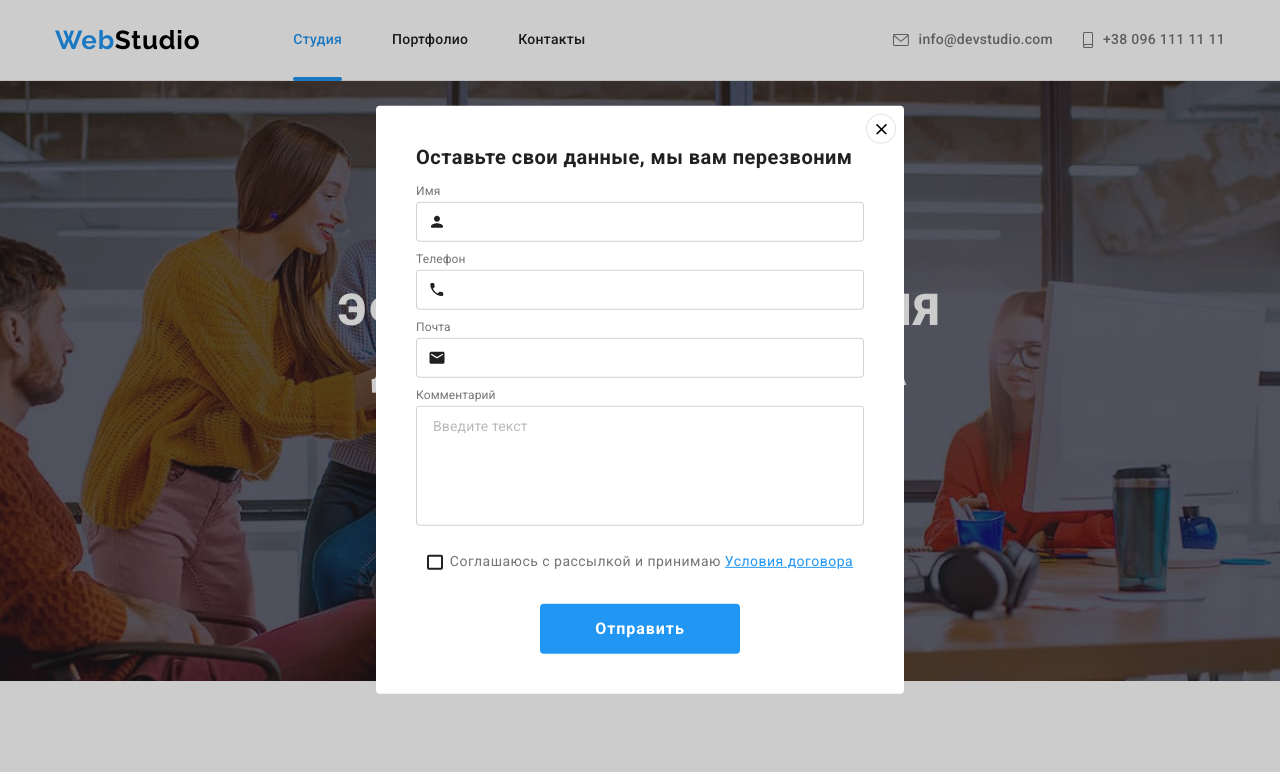
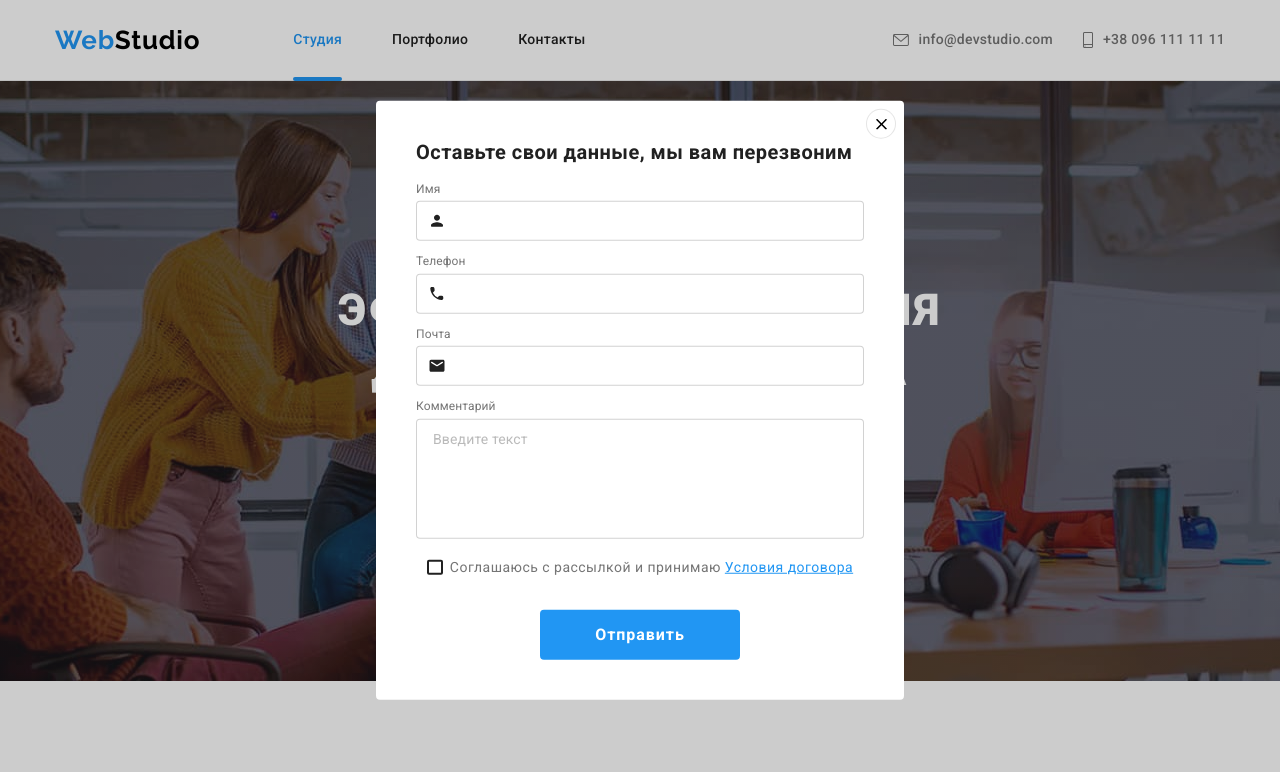
Before and after one commit to Lisnyi/goit-markup-hw-07, a plain HTML site: page index.html in a window 1280 px wide. Both pictures are taken after a click on the button "Заказать услугу". Shown: the top 772 px of the page. Drawn offline with nearby package versions, Linux system fonts and the light colour scheme.

Commit message:
Version 2.0

```diff
--- a/index.html
+++ b/index.html
@@ -386,7 +386,7 @@
             </div>
             <div class="footer__subscribe">
                 <p class="footer__title">Подпишитесь на рассылку</p>
-                <form>
+                <form class="subscribe__form">
                     <input type="email" name="email" placeholder="E-mail" class="subscribe__input">
                     <button type="submit" class="subscribe__button">Подписаться <svg class="subscribe__icon">
                             <use href="./images/icons.svg#send"></use>
@@ -402,28 +402,34 @@
             <form class="modal__form">
                 <label class="modal__field">
                     <span class="modal__lable">Имя</span>
+                    <span class="modal__field-box">
+                        <input type="text" name="user-name" class="modal__input">
                         <svg class="modal__field-icon">
                             <use href="./images/icons.svg#person"></use>
                         </svg>
-                    <input type="text" name="user-name" class="modal__input">
+                    </span>
                 </label>
                 <label class="modal__field">
                     <span class="modal__lable">Телефон</span>
+                    <span class="modal__field-box">
+                        <input type="tel" name="tel" class="modal__input">
                         <svg class="modal__field-icon">
                             <use href="./images/icons.svg#phone"></use>
                         </svg>
-                    <input type="tel" name="tel" class="modal__input">
+                    </span>
                 </label>
                 <label class="modal__field">
                     <span class="modal__lable">Почта</span>
+                    <span class="modal__field-box">
+                        <input type="email" name="email" class="modal__input">
                         <svg class="modal__field-icon">
                             <use href="./images/icons.svg#email"></use>
                         </svg>
-                    <input type="email" name="email" class="modal__input">
+                    </span>
                 </label>
                 <label class="modal__field">
                     <span class="modal__lable">Комментарий</span>
-                    <textarea name="comment" id="comment" placeholder="Введите текст" class="modal__comment"></textarea>
+                    <textarea name="comment" placeholder="Введите текст" class="modal__comment"></textarea>
                 </label>
                 <label class="modal__label-check">
                     <input type="checkbox" name="check" class="modal__check visually-hidden" required>
--- a/sass/components/_modal.scss
+++ b/sass/components/_modal.scss
@@ -14,10 +14,10 @@
 .backdrop--is-hidden {
     opacity: 0;
     pointer-events: none;
-}
 
-.backdrop--is-hidden .modal {
-    transform: translate(-50%, -50%) scale(1.1);
+    .modal {
+        transform: translate(-50%, -50%) scale(1.1);
+    }
 }
 
 .close {
@@ -67,9 +67,8 @@
 .modal__title {
     font-weight: 700;
     font-size: 20px;
-    margin-top: 0;
-    margin-bottom: 33px;
     color: #212121;
+    margin: 0;
 }
 
 .modal__form {
@@ -78,26 +77,28 @@
 }
 
 .modal__field {
-    position: relative;
-    margin-top: 28px;
+    margin-top: 10px;
 
     &:first-child {
-        margin-top: 0;
+        margin-top: 15px;
     }
 }
 
 .modal__lable {
-    position: absolute;
-    top: -4px;
-    left: 0;
-    transform: translate(0, -100%);
+    display: inline-block;
     font-size: 12px;
     line-height: 1.17;
     letter-spacing: 0.01em;
 }
 
+.modal__field-box {
+    position: relative;
+    display: block;
+    margin-top: 4px;
+}
+
 .modal__input {
-    margin: 0;
+    display: block;
     width: 100%;
     height: 40px;
     padding: 11px 42px;
@@ -129,6 +130,8 @@
 }
 
 .modal__comment {
+    display: block;
+    margin-top: 4px;
     width: 100%;
     height: 120px;
     padding: 12px 16px;
@@ -156,7 +159,7 @@
     display: flex;
     align-items: center;
     justify-content: center;
-    margin-top: 20px;
+    margin-top: 17px;
     font-size: 14px;
     line-height: 1.71;
 }
@@ -191,8 +194,8 @@
 }
 
 .modal__button {
+    margin-top: 30px;
     align-self: center;
-    margin-top: 30px;
     padding: 10px 0;
     width: 200px;
     height: 50px;
--- a/sass/layout/_footer.scss
+++ b/sass/layout/_footer.scss
@@ -100,7 +100,11 @@
 }
 
 .footer__subscribe {
-    margin-left: 93px;
+    margin-left: 97px;
+}
+
+.subscribe__form {
+    display: flex;
 }
 
 .subscribe__input {
```
Also changed, not shown: css/main.css, css/main.min.css, 2 other files. Lines whose indentation alone changed are shown as unchanged.
